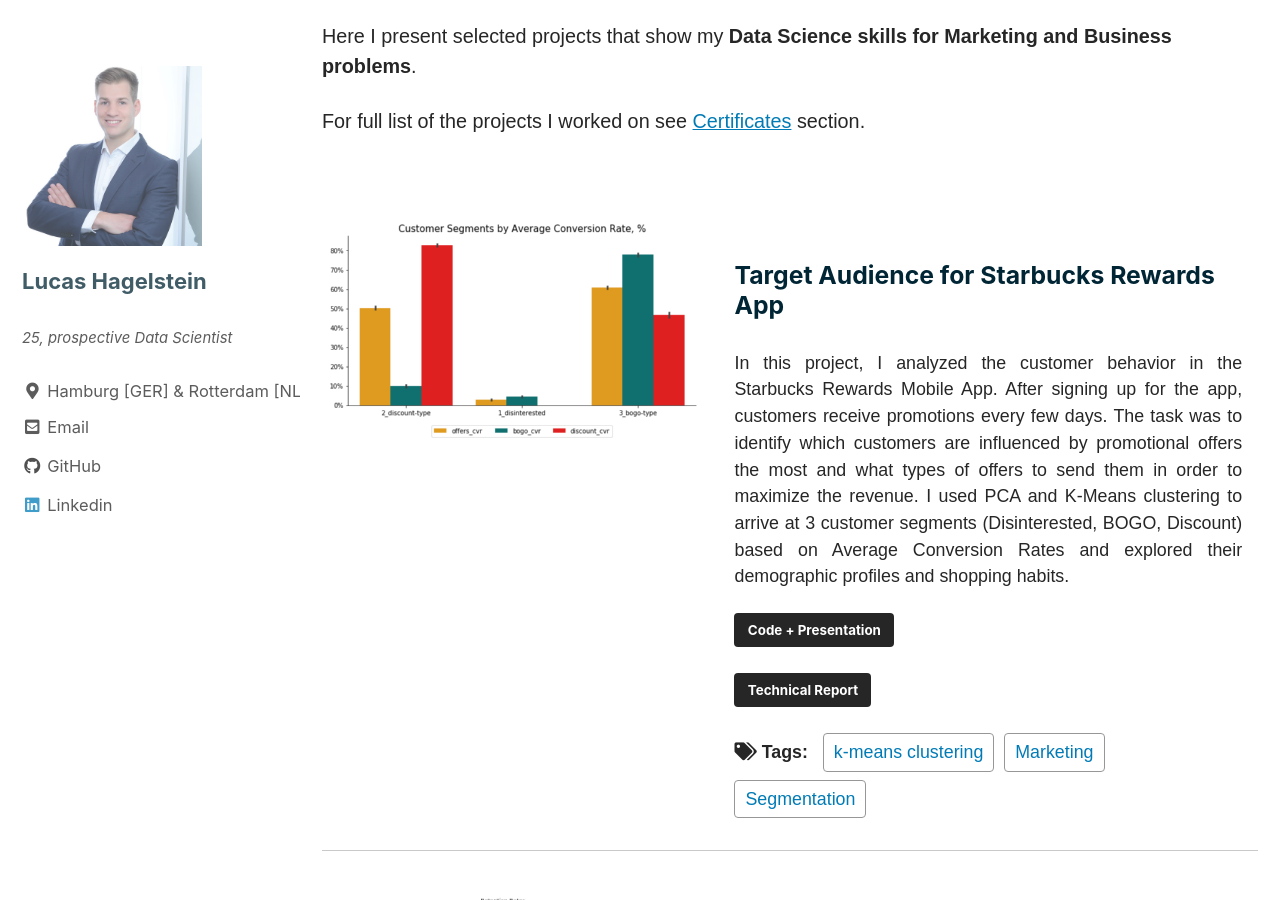
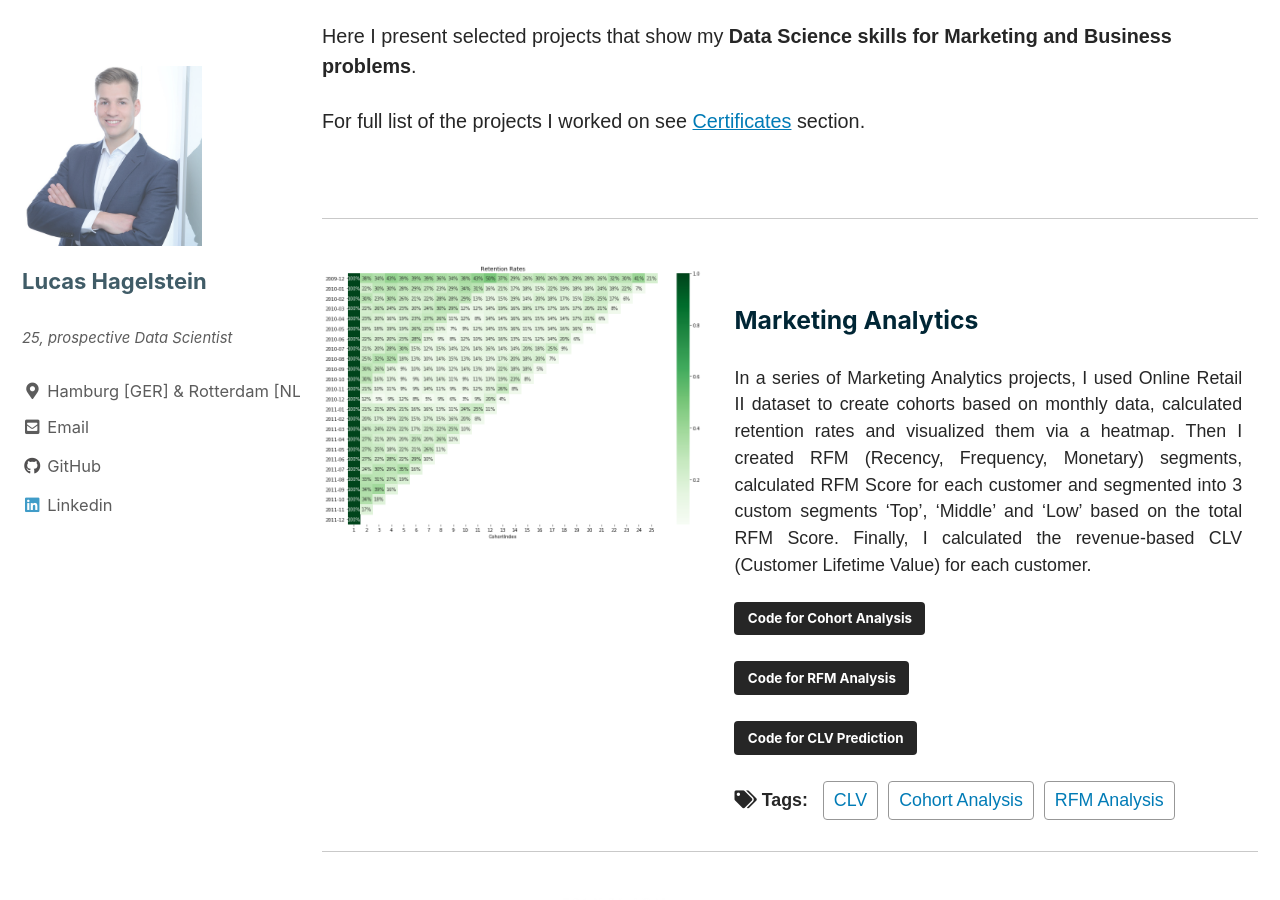
Before and after one commit to LHAGELS/LHAGELS.github.io, a Jekyll site: the page built from _pages/portfolio.md, in a window 1280 px wide and 900 px high, scrolled down 672 px. Built offline with Jekyll 4.4.1, drawn with Linux system fonts in a browser that asks for light colours; cached includes are drawn as plain includes; nearby versions of some CDN libraries.

Commit message:
new github

```diff
--- a/_pages/portfolio.md
+++ b/_pages/portfolio.md
@@ -142,7 +142,7 @@
 For full list of the projects I worked on see [Certificates](/certificates/) section.
 
 &nbsp;
-{% include feature_row id="feature_row1-1" type="left" %}
+{% include feature_row id="feature_row1-1" type="left" id="row2"%}
 {% include feature_row id="feature_row1-2" type="left" %}
 {% include feature_row id="feature_row1-3" type="left" %}
 {% include feature_row id="feature_row1-4" type="left" %}
```
